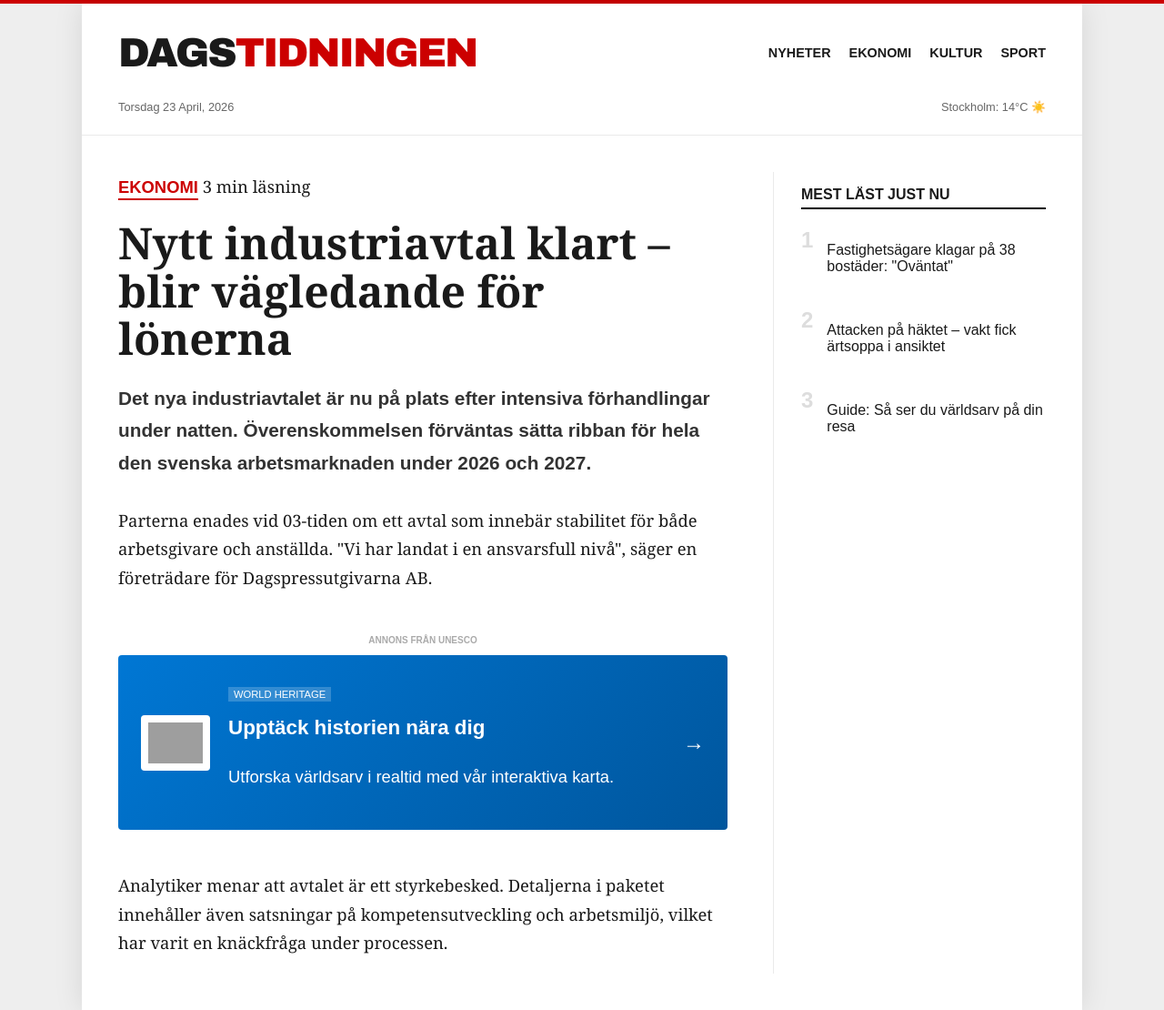
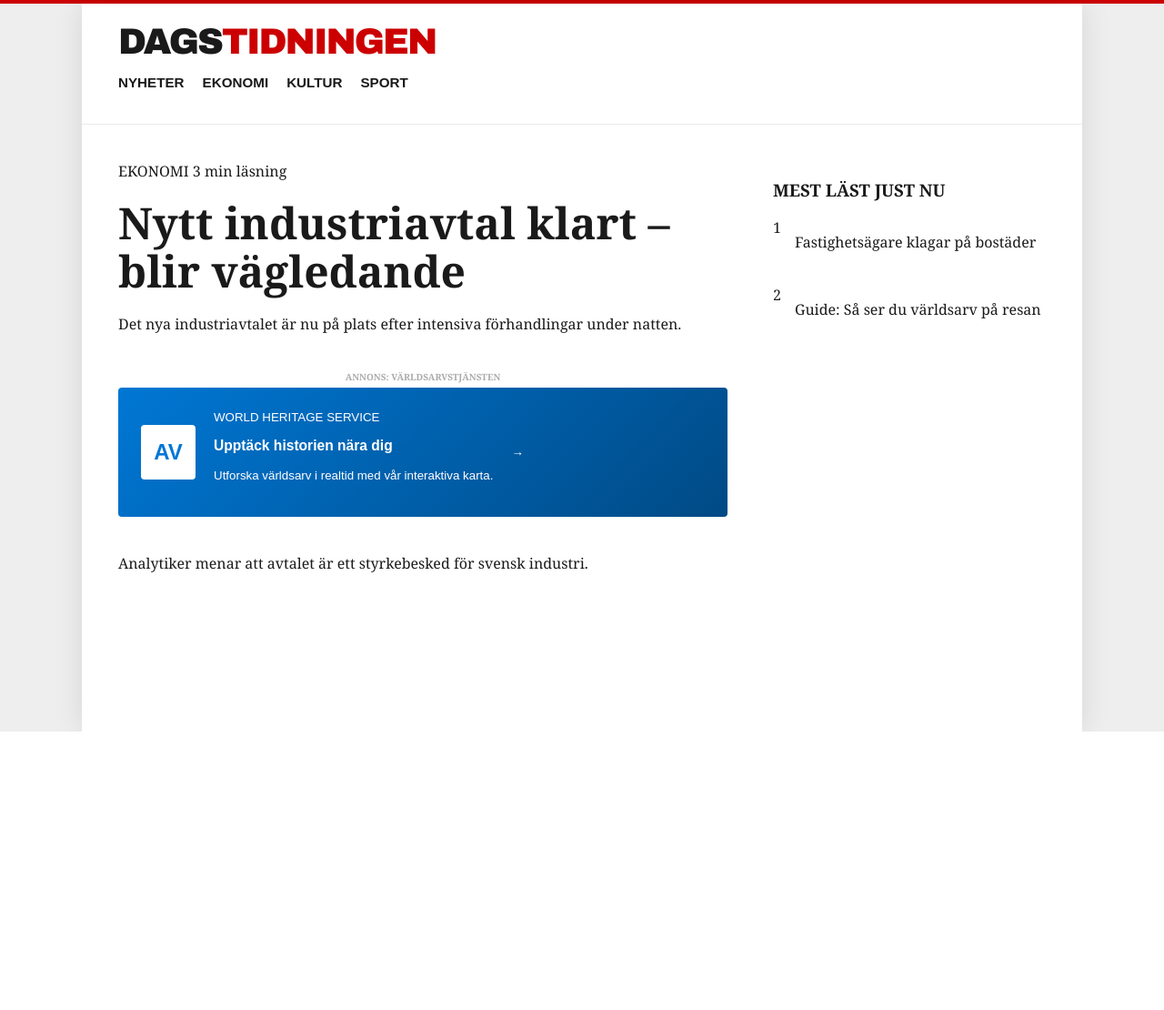
Before and after one commit to Sam-Razavi/gik377-Group5, a Python web app: template frontend/templates/index.html in a window 1280 px wide. Shown: the whole page at 91% size. After the commit the page ends 804 px from the top, so only its background shows below. Run offline with Jinja, Linux system fonts and the light colour scheme; the template is opened without the code that fills it, so the values that code supplies are empty; grey boxes are pictures that could not be loaded.

Commit message:
Fixat mobilanpassning och WCAG-tillgänglighet för modal och layout

```diff
--- a/frontend/static/css/style.css
+++ b/frontend/static/css/style.css
@@ -1,27 +1,37 @@
-/* GRUNDSTYLING */
+/* 1. ALLMÄNNA FIXAR FÖR RESPONSIVITET & TILLGÄNGLIGHET */
+* {
+   /* Säkerställer att padding och borders räknas in i bredden för att undvika horisontell scroll[cite: 2] */
+   box-sizing: border-box;
+}
+
 :root {
    --unesco-blue: #0077d4;
-  --unesco-dark: #00569d;
+   --unesco-dark: #004a85;
    --news-red: #cc0000;
+   --bg-light: #f4f7f9;
+   --bankid-blue: #003087;
    --text-main: #1a1a1a;
-  --text-muted: #666;
-  --bg-light: #f8f9fa;
-  --border-color: #eaeaea;
+   --text-muted: #454545; /* Förstärkt kontrast för att klara WCAG AA[cite: 1, 2] */
 }
 
 body {
-  font-family: "Georgia", serif; /* Klassiskt tidningstypsnitt för brödtext */
+   font-family: "Georgia", serif;
    margin: 0;
+   padding: 0;
    background-color: #eee;
    color: var(--text-main);
+   overflow-x: hidden; /* Förhindrar oavsiktlig sidledsscroll[cite: 2] */
 }
 
 .top-accent {
    height: 4px;
    background: var(--news-red);
+   width: 100%;
 }
 
+/* 2. TIDNINGS-LAYOUT */
 .news-wrapper {
+   width: 100%;
    max-width: 1100px;
    margin: 0 auto;
    background: white;
@@ -29,111 +39,94 @@ body {
    box-shadow: 0 0 30px rgba(0, 0, 0, 0.1);
 }
 
-/* HEADER */
 .news-header {
-  padding: 30px 40px 10px;
-  border-bottom: 1px solid var(--border-color);
-}
-
-.header-content {
-  display: flex;
-  justify-content: space-between;
-  align-items: center;
+   padding: 20px 40px;
+   border-bottom: 1px solid #eaeaea;
 }
 
 .logo {
    font-family: "Arial Black", sans-serif;
-  font-size: 2.8rem;
+   font-size: 2.5rem;
    margin: 0;
    letter-spacing: -2px;
+   word-wrap: break-word; /* Förhindrar att långa ord trycker ut bredden på mobil[cite: 2] */
 }
 
 .logo span {
    color: var(--news-red);
 }
 
-.main-nav {
-  font-family: "Arial", sans-serif;
+.main-nav ul {
+   list-style: none;
+   padding: 0;
+   display: flex;
+   flex-wrap: wrap; /* Tillåter menyn att radbrytas på små skärmar[cite: 2] */
+   gap: 20px;
+   font-family: Arial, sans-serif;
    font-weight: bold;
-  font-size: 0.9rem;
-  display: flex;
-  gap: 20px;
-}
-
-.sub-header {
-  display: flex;
-  justify-content: space-between;
-  font-family: Arial, sans-serif;
-  font-size: 0.8rem;
-  color: var(--text-muted);
    margin-top: 15px;
 }
 
-/* LAYOUT */
+.main-nav a {
+   color: var(--text-main);
+   text-decoration: none;
+   font-size: 0.95rem;
+}
+
+.main-nav a:hover {
+   text-decoration: underline;
+}
+
 .news-main {
    display: grid;
-  grid-template-columns: 1fr 300px;
+   grid-template-columns: 1fr 300px; /* Två kolumner för desktop[cite: 2] */
    gap: 50px;
    padding: 40px;
-}
-
-/* ARTIKEL */
-.main-article {
-  font-size: 1.15rem;
-  line-height: 1.7;
-}
-
-.category-tag {
-  font-family: Arial, sans-serif;
-  color: var(--news-red);
-  font-weight: bold;
-  border-bottom: 2px solid var(--news-red);
-  padding-bottom: 2px;
 }
 
 .article-title {
    font-size: 3rem;
    line-height: 1.1;
    margin: 20px 0;
+   word-wrap: break-word;
 }
 
-.lead-text {
-  font-weight: bold;
-  font-family: Arial, sans-serif;
-  font-size: 1.3rem;
-  color: #333;
-  margin-bottom: 30px;
+/* SIDOMENY / TOPLISTA */
+.top-list {
+   list-style: none; /* Tar bort standardnumrering för att undvika dubbla siffror[cite: 3] */
+   padding: 0;
 }
 
-/* DIN ANNONS - DESIGN */
+.top-list li {
+   display: flex;
+   gap: 15px;
+   align-items: flex-start;
+   margin-bottom: 20px;
+}
+
+/* 3. ANNONS-BANNER (WCAG: Knapp-element) */
 .ad-container {
-  margin: 45px 0;
-  font-family: Arial, sans-serif;
+   margin: 40px 0;
+   width: 100%;
 }
 
 .ad-hint {
    font-size: 10px;
    color: #aaa;
    text-align: center;
-  margin-bottom: 8px;
    font-weight: bold;
+   margin-bottom: 5px;
 }
 
 .unesco-banner {
-  background: linear-gradient(
-    135deg,
-    var(--unesco-blue) 0%,
-    var(--unesco-dark) 100%
-  );
+   width: 100%;
+   border: none;
+   text-align: left;
+   background: linear-gradient(135deg, var(--unesco-blue), var(--unesco-dark));
    color: white;
    padding: 25px;
-  border-radius: 4px; /* Lite skarpare hörn för tidningslook */
+   border-radius: 4px;
    cursor: pointer;
-  transition: 0.3s;
-}
-
-.unesco-banner:hover {
-  filter: brightness(1.1);
 }
 
 .unesco-content {
@@ -142,101 +135,64 @@ body {
    gap: 20px;
 }
 
-.unesco-logo-wrapper {
+.fake-logo {
+   min-width: 60px;
+   height: 60px;
    background: white;
-  padding: 8px;
+   color: var(--unesco-blue);
+   font-weight: 900;
    border-radius: 4px;
    display: flex;
-  min-width: 60px;
+   align-items: center;
+   justify-content: center;
+   font-size: 24px;
 }
 
-.unesco-logo {
-  width: 60px;
-}
-
-.unesco-tag {
-  font-size: 0.7rem;
-  background: rgba(255, 255, 255, 0.2);
-  padding: 2px 6px;
-}
-
-.unesco-text h3 {
-  margin: 5px 0;
-  font-size: 1.4rem;
-}
-
-.unesco-arrow {
-  margin-left: auto;
-  font-size: 1.5rem;
-}
-
-/* SIDEBAR */
-.sidebar {
-  border-left: 1px solid var(--border-color);
-  padding-left: 30px;
-  font-family: Arial, sans-serif;
-}
-
-.sidebar-title {
-  font-size: 1rem;
-  border-bottom: 2px solid black;
-  padding-bottom: 5px;
-  margin-bottom: 20px;
-}
-
-.top-list {
-  list-style: none;
-  padding: 0;
-}
-
-.top-list li {
-  display: flex;
-  gap: 15px;
-  margin-bottom: 20px;
-  align-items: flex-start;
-}
-
-.rank {
-  font-size: 1.5rem;
-  font-weight: bold;
-  color: #ddd;
-}
-
-/* MODAL */
+/* 4. MODALER (WCAG & MOBILANPASSADE) */
 .modal-overlay {
    display: none;
    position: fixed;
    z-index: 1000;
+   top: 0;
    left: 0;
-  top: 0;
    width: 100%;
    height: 100%;
    background: rgba(0, 0, 0, 0.85);
+   justify-content: center;
+   align-items: center;
+   padding: 15px; /* Skyddsmarginal på mobil[cite: 2] */
 }
 
 .modal-window {
    background: white;
-  margin: 3% auto;
-  width: 90%;
-  max-width: 600px;
-  border-radius: 8px;
+   width: 100%;
+   max-width: 500px;
+   border-radius: 12px;
+   position: relative;
    overflow: hidden;
-  position: relative;
    font-family: Arial, sans-serif;
+   box-shadow: 0 25px 50px rgba(0, 0, 0, 0.3);
 }
 
 .modal-header {
    background: var(--unesco-blue);
    color: white;
-  padding: 20px;
+   padding: 30px;
    display: flex;
    align-items: center;
-  gap: 15px;
+   gap: 20px;
 }
 
-.modal-logo-small {
-  width: 35px;
-  filter: brightness(0) invert(1);
+.fake-logo-small {
+   min-width: 45px;
+   height: 45px;
+   background: white;
+   color: var(--unesco-blue);
+   font-weight: 900;
+   border-radius: 4px;
+   display: flex;
+   align-items: center;
+   justify-content: center;
 }
 
 .modal-body {
--- a/frontend/static/js/script.js
+++ b/frontend/static/js/script.js
@@ -1,24 +1,67 @@
-const modal = document.getElementById("unescoModal");
+const visitorModal = document.getElementById("unescoModal");
+const memberModal = document.getElementById("memberModal");
 const openBtn = document.getElementById("openAdBtn");
-const closeBtn = document.getElementById("closeAdBtn");
-const bankidBtn = document.getElementById("bankidBtn");
+const closeAdBtn = document.getElementById("closeAdBtn");
+const closeMemberBtn = document.getElementById("closeMemberBtn");
+const toMemberLink = document.getElementById("toMemberView");
 
-openBtn.onclick = () => (modal.style.display = "block");
-closeBtn.onclick = () => (modal.style.display = "none");
+let lastFocusedElement;
 
-bankidBtn.onclick = function () {
-  const phone = document.getElementById("phoneInput").value;
-  if (phone.length < 5) {
-    alert("Fyll i ditt mobilnummer först.");
-    return;
-  }
-  bankidBtn.innerText = "Öppnar BankID...";
-  setTimeout(() => {
-    alert("Anrop skickas till Sams backend för legitimering.");
-    bankidBtn.innerHTML = "Legitimera med BankID";
-  }, 1500);
+function openModal(modal) {
+   lastFocusedElement = document.activeElement;
+   modal.style.display = "flex";
+   document.body.style.overflow = "hidden";
+   // Flytta fokus till stäng-knappen inuti modalen
+   modal.querySelector(".close-modal").focus();
+}
+
+function closeModal(modal) {
+   modal.style.display = "none";
+   document.body.style.overflow = "auto";
+   // Återställ fokus till knappen som öppnade modalen
+   if (lastFocusedElement) lastFocusedElement.focus();
+}
+
+openBtn.onclick = () => openModal(visitorModal);
+
+closeAdBtn.onclick = () => closeModal(visitorModal);
+closeMemberBtn.onclick = () => closeModal(memberModal);
+
+toMemberLink.onclick = (e) => {
+   e.preventDefault();
+   visitorModal.style.display = "none";
+   openModal(memberModal);
 };
 
-window.onclick = (event) => {
-  if (event.target == modal) modal.style.display = "none";
+// AI-Chat simulering med aria-live stöd (via HTML)
+document.getElementById("sendChat").onclick = () => {
+   const input = document.getElementById("chatInput");
+   const output = document.getElementById("chatOutput");
+   if (input.value) {
+      output.innerHTML += `<br><strong>Du:</strong> ${input.value}<br><strong>AI:</strong> Karlskrona är en unik örlogsstad...`;
+      input.value = "";
+      output.scrollTop = output.scrollHeight;
+   }
 };
+
+function confirmCancel() {
+   if (confirm("Är du säker på att du vill avsluta din prenumeration?")) {
+      alert("Prenumeration avslutad.");
+   }
+}
+
+// Stäng vid klick utanför
+window.onclick = (e) => {
+   if (e.target.classList.contains("modal-overlay")) {
+      closeModal(visitorModal);
+      closeModal(memberModal);
+   }
+};
+
+// Stäng med Escape-tangenten
+document.addEventListener("keydown", (e) => {
+   if (e.key === "Escape") {
+      closeModal(visitorModal);
+      closeModal(memberModal);
+   }
+});
--- a/frontend/templates/index.html
+++ b/frontend/templates/index.html
@@ -1,9 +1,9 @@
-<!doctype html>
+<!DOCTYPE html>
 <html lang="sv">
    <head>
       <meta charset="UTF-8" />
       <meta name="viewport" content="width=device-width, initial-scale=1.0" />
-    <title>Nyhetssajten - Senaste Nytt</title>
+      <title>Dagstidningen - Senaste Nytt</title>
       <link rel="stylesheet" href="../static/css/style.css" />
    </head>
    <body>
@@ -13,16 +13,14 @@
          <header class="news-header">
             <div class="header-content">
                <h1 class="logo">DAGS<span>TIDNINGEN</span></h1>
-          <nav class="main-nav">
-            <span>NYHETER</span>
-            <span>EKONOMI</span>
-            <span>KULTUR</span>
-            <span>SPORT</span>
+               <nav class="main-nav" aria-label="Huvudmeny">
+                  <ul>
+                     <li><a href="#">NYHETER</a></li>
+                     <li><a href="#">EKONOMI</a></li>
+                     <li><a href="#">KULTUR</a></li>
+                     <li><a href="#">SPORT</a></li>
+                  </ul>
                </nav>
-        </div>
-        <div class="sub-header">
-          <p class="date">Torsdag 23 April, 2026</p>
-          <p class="weather">Stockholm: 14°C ☀️</p>
             </div>
          </header>
 
@@ -32,48 +30,42 @@
                   <span class="category-tag">EKONOMI</span>
                   <span class="read-time">3 min läsning</span>
                </div>
-
                <h1 class="article-title">
-            Nytt industriavtal klart – blir vägledande för lönerna
+                  Nytt industriavtal klart – blir vägledande
                </h1>
-
                <p class="lead-text">
-            Det nya industriavtalet är nu på plats efter intensiva förhandlingar
-            under natten. Överenskommelsen förväntas sätta ribban för hela den
-            svenska arbetsmarknaden under 2026 och 2027.
+                  Det nya industriavtalet är nu på plats efter intensiva
+                  förhandlingar under natten.
                </p>
 
-          <p>
-            Parterna enades vid 03-tiden om ett avtal som innebär stabilitet för
-            både arbetsgivare och anställda. "Vi har landat i en ansvarsfull
-            nivå", säger en företrädare för Dagspressutgivarna AB.
-          </p>
-
+               <!-- ANNONS - TRIGGER (Gjord som Button för tillgänglighet) -->
                <div class="ad-container">
-            <p class="ad-hint">ANNONS FRÅN UNESCO</p>
-            <div class="unesco-banner" id="openAdBtn">
+                  <p class="ad-hint">ANNONS: VÄRLDSARVSTJÄNSTEN</p>
+                  <button
+                     class="unesco-banner"
+                     id="openAdBtn"
+                     aria-haspopup="dialog">
                      <div class="unesco-content">
                         <div class="unesco-logo-wrapper">
-                  <img
-                    src="https://upload.wikimedia.org/wikipedia/commons/b/b1/UNESCO_logo.svg"
-                    alt="UNESCO Logo"
-                    class="unesco-logo"
-                  />
+                           <div class="fake-logo" aria-hidden="true">AV</div>
                         </div>
                         <div class="unesco-text">
-                  <span class="unesco-tag">WORLD HERITAGE</span>
+                           <span class="unesco-tag"
+                              >WORLD HERITAGE SERVICE</span
+                           >
                            <h3>Upptäck historien nära dig</h3>
-                  <p>Utforska världsarv i realtid med vår interaktiva karta.</p>
+                           <p>
+                              Utforska världsarv i realtid med vår interaktiva
+                              karta.
+                           </p>
                         </div>
-                <div class="unesco-arrow">→</div>
+                        <div class="unesco-arrow" aria-hidden="true">→</div>
                      </div>
+                  </button>
                </div>
-          </div>
-
                <p>
-            Analytiker menar att avtalet är ett styrkebesked. Detaljerna i
-            paketet innehåller även satsningar på kompetensutveckling och
-            arbetsmiljö, vilket har varit en knäckfråga under processen.
+                  Analytiker menar att avtalet är ett styrkebesked för svensk
+                  industri.
                </p>
             </section>
 
@@ -82,67 +74,155 @@
                <ol class="top-list">
                   <li>
                      <span class="rank">1</span>
-              <p>Fastighetsägare klagar på 38 bostäder: "Oväntat"</p>
+                     <p>Fastighetsägare klagar på bostäder</p>
                   </li>
                   <li>
                      <span class="rank">2</span>
-              <p>Attacken på häktet – vakt fick ärtsoppa i ansiktet</p>
-            </li>
-            <li>
-              <span class="rank">3</span>
-              <p>Guide: Så ser du världsarv på din resa</p>
+                     <p>Guide: Så ser du världsarv på resan</p>
                   </li>
                </ol>
             </aside>
          </main>
       </div>
 
-    <div id="unescoModal" class="modal-overlay">
+      <!-- MODAL 1: BESÖKARE -->
+      <div
+         id="unescoModal"
+         class="modal-overlay"
+         role="dialog"
+         aria-labelledby="regTitle"
+         aria-modal="true">
          <div class="modal-window">
-        <span class="close-modal" id="closeAdBtn">&times;</span>
+            <button
+               class="close-modal"
+               id="closeAdBtn"
+               aria-label="Stäng fönster">
+               &times;
+            </button>
             <div class="modal-header">
-          <img
-            src="https://upload.wikimedia.org/wikipedia/commons/b/b1/UNESCO_logo.svg"
-            alt="UNESCO"
-            class="modal-logo-small"
-          />
+               <div class="fake-logo-small" aria-hidden="true">AV</div>
                <div>
-            <h2>Världsarvstjänsten</h2>
-            <p>Lokal information i realtid</p>
+                  <h2 id="regTitle" style="margin: 0">Världsarvstjänsten</h2>
+                  <p style="margin: 5px 0 0; font-size: 0.9rem; opacity: 0.9">
+                     Lokal information i realtid
+                  </p>
                </div>
             </div>
+
             <div class="modal-body">
-          <div class="map-placeholder">
-            <span style="font-size: 40px">📍</span>
-            <p>Interaktiv karta laddas...</p>
-          </div>
-          <div class="info-card">
-            <h3>Örlogsstaden Karlskrona</h3>
-            <p>
-              Utforska en av världens bäst bevarade örlogsstäder. Använd kartan
-              ovan för att hitta specifika monument.
-            </p>
-          </div>
                <div class="subscription-box">
-            <h4>Prenumerera på SMS-notiser</h4>
-            <div class="auth-action">
+                  <h4>Bli Premium-prenumerant</h4>
+                  <div class="subscription-form">
+                     <div class="form-group">
+                        <label for="phoneInput">Mobilnummer</label>
                         <input
                            type="tel"
-                placeholder="Ditt mobilnummer"
                            id="phoneInput"
-              />
+                           placeholder="070-000 00 00"
+                           required />
+                     </div>
+                     <div class="form-group">
+                        <label for="nameInput">Namn</label>
+                        <input
+                           type="text"
+                           id="nameInput"
+                           placeholder="För- och efternamn"
+                           required />
+                     </div>
+                     <div class="form-group">
+                        <label for="emailInput">E-post</label>
+                        <input
+                           type="email"
+                           id="emailInput"
+                           placeholder="namn@exempel.se"
+                           required />
+                     </div>
+
                      <button class="btn-bankid" id="bankidBtn">
                         <img
                            src="https://upload.wikimedia.org/wikipedia/commons/4/4e/BankID_logo.svg"
-                  alt="BankID"
-                  style="width: 20px"
-                />
-                Legitimera med BankID
+                           alt=""
+                           aria-hidden="true" />
+                        Bekräfta med BankID
                      </button>
                   </div>
+                  <div class="footer-link">
+                     Redan medlem?
+                     <a href="#" id="toMemberView">Mina Sidor / Logga in</a>
                   </div>
-          <div style="text-align: center; margin-top: 20px">
-            <button class="btn-secondary">✨ Fråga AI-guiden</button>
+               </div>
+            </div>
+         </div>
+      </div>
+
+      <!-- MODAL 2: MINA SIDOR -->
+      <div
+         id="memberModal"
+         class="modal-overlay"
+         role="dialog"
+         aria-labelledby="memberTitle"
+         aria-modal="true">
+         <div class="modal-window">
+            <button
+               class="close-modal"
+               id="closeMemberBtn"
+               aria-label="Stäng fönster">
+               &times;
+            </button>
+            <div class="modal-header" style="background: var(--unesco-dark)">
+               <div class="fake-logo-small" aria-hidden="true">AV</div>
+               <div>
+                  <h2 id="memberTitle" style="margin: 0">Mina Sidor</h2>
+                  <p style="margin: 5px 0 0; font-size: 0.9rem; opacity: 0.9">
+                     Inloggad som Premium-medlem
+                  </p>
+               </div>
+            </div>
+
+            <div class="modal-body">
+               <div class="info-card">
+                  <h3>
+                     <span aria-hidden="true">📍</span> Världsarv i närheten
+                  </h3>
+                  <p>
+                     Du befinner dig just nu nära
+                     <strong>Örlogsstaden Karlskrona</strong>.
+                  </p>
+                  <div style="margin-top: 15px">
+                     <label class="custom-checkbox">
+                        <input type="checkbox" id="visitedCheck" />
+                        <span>Jag har besökt denna plats</span>
+                     </label>
+                  </div>
+               </div>
+
+               <div class="chatbot-container">
+                  <h4>
+                     <span class="sparkle" aria-hidden="true">✨</span> AI-Guide
+                     (Premium)
+                  </h4>
+                  <div class="chat-box" id="chatOutput" aria-live="polite">
+                     Välkommen! Jag är din personliga guide till Örlogsstaden
+                     Karlskrona.
+                  </div>
+                  <div class="chat-input-area">
+                     <label for="chatInput" class="visually-hidden"
+                        >Ställ en fråga till AI:n</label
+                     >
+                     <input
+                        type="text"
+                        placeholder="Ställ en fråga..."
+                        id="chatInput" />
+                     <button id="sendChat">Fråga</button>
+                  </div>
+               </div>
+
+               <div class="account-management">
+                  <div class="button-row">
+                     <button class="btn-cancel" onclick="confirmCancel()">
+                        Avsluta prenumeration
+                     </button>
+                  </div>
                </div>
             </div>
          </div>
```
Also changed, not shown: other parts of frontend/static/css/style.css (+116 -44 lines). Lines whose indentation alone changed are shown as unchanged.
